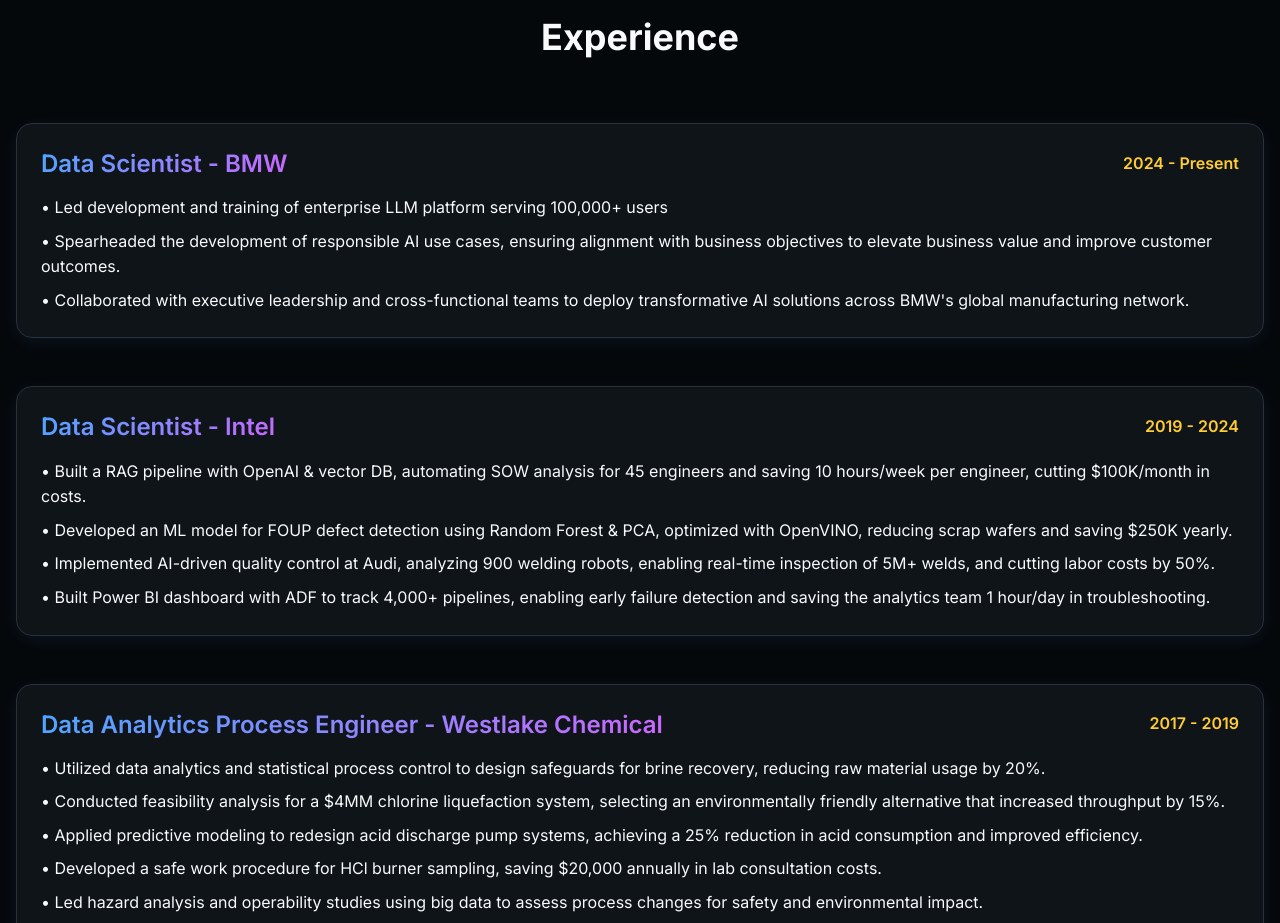
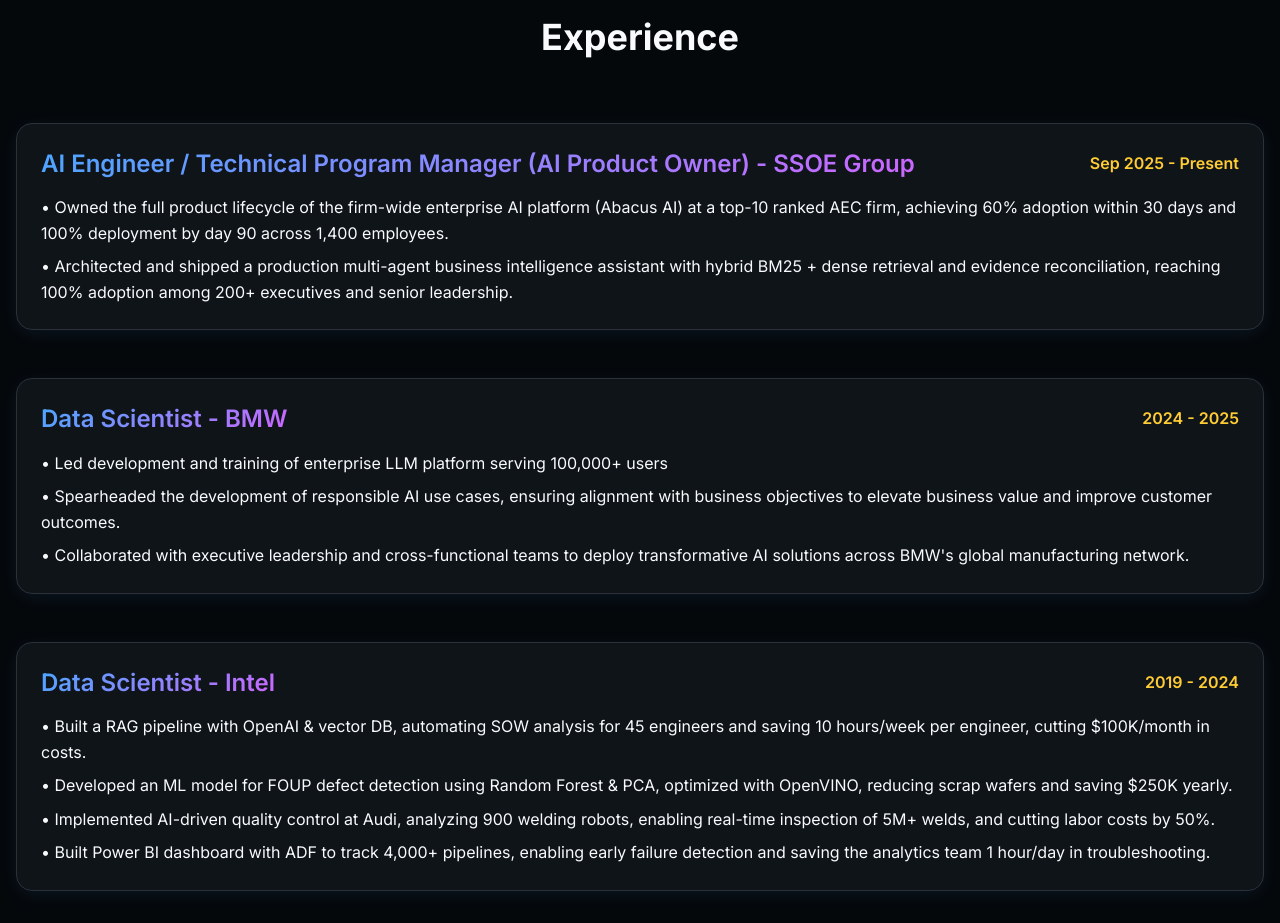
Before and after one commit to abh2050/abhishek-shah-portfolio, a React (Vite) app: page / in a window 1280 px wide. Shown: the part 1500-2423 px from the top of the page. Built offline with nearby package versions, Linux system fonts and the light colour scheme; the HTML template or start-up script is replaced by a standard one.

Commit message:
Changes
Co-authored-by: abh2050 <44420081+abh2050@users.noreply.github.com>

```diff
--- a/src/pages/Portfolio.tsx
+++ b/src/pages/Portfolio.tsx
@@ -253,11 +253,23 @@ const Portfolio = () => {
           <h2 className="text-center mb-16">Experience</h2>
 
           <div className="space-y-12">
+            {/* SSOE Experience */}
+            <div className="card-primary">
+              <div className="flex flex-col md:flex-row md:items-center md:justify-between mb-4">
+                <h3 className="text-gradient">AI Engineer / Technical Program Manager (AI Product Owner) - SSOE Group</h3>
+                <span className="text-accent font-semibold">Sep 2025 - Present</span>
+              </div>
+              <ul className="space-y-2 text-text-secondary">
+                <li>• Owned the full product lifecycle of the firm-wide enterprise AI platform (Abacus AI) at a top-10 ranked AEC firm, achieving 60% adoption within 30 days and 100% deployment by day 90 across 1,400 employees.</li>
+                <li>• Architected and shipped a production multi-agent business intelligence assistant with hybrid BM25 + dense retrieval and evidence reconciliation, reaching 100% adoption among 200+ executives and senior leadership.</li>
+              </ul>
+            </div>
+
             {/* BMW Experience */}
             <div className="card-primary">
               <div className="flex flex-col md:flex-row md:items-center md:justify-between mb-4">
                 <h3 className="text-gradient">Data Scientist - BMW</h3>
-                <span className="text-accent font-semibold">2024 - Present</span>
+                <span className="text-accent font-semibold">2024 - 2025</span>
               </div>
               <ul className="space-y-2 text-text-secondary">
                 <li>• Led development and training of enterprise LLM platform serving 100,000+ users</li>
@@ -265,6 +277,7 @@ const Portfolio = () => {
                 <li>• Collaborated with executive leadership and cross-functional teams to deploy transformative AI solutions across BMW's global manufacturing network.</li>
               </ul>
             </div>
+
 
             {/* Intel Experience */}
             <div className="card-primary">
```
